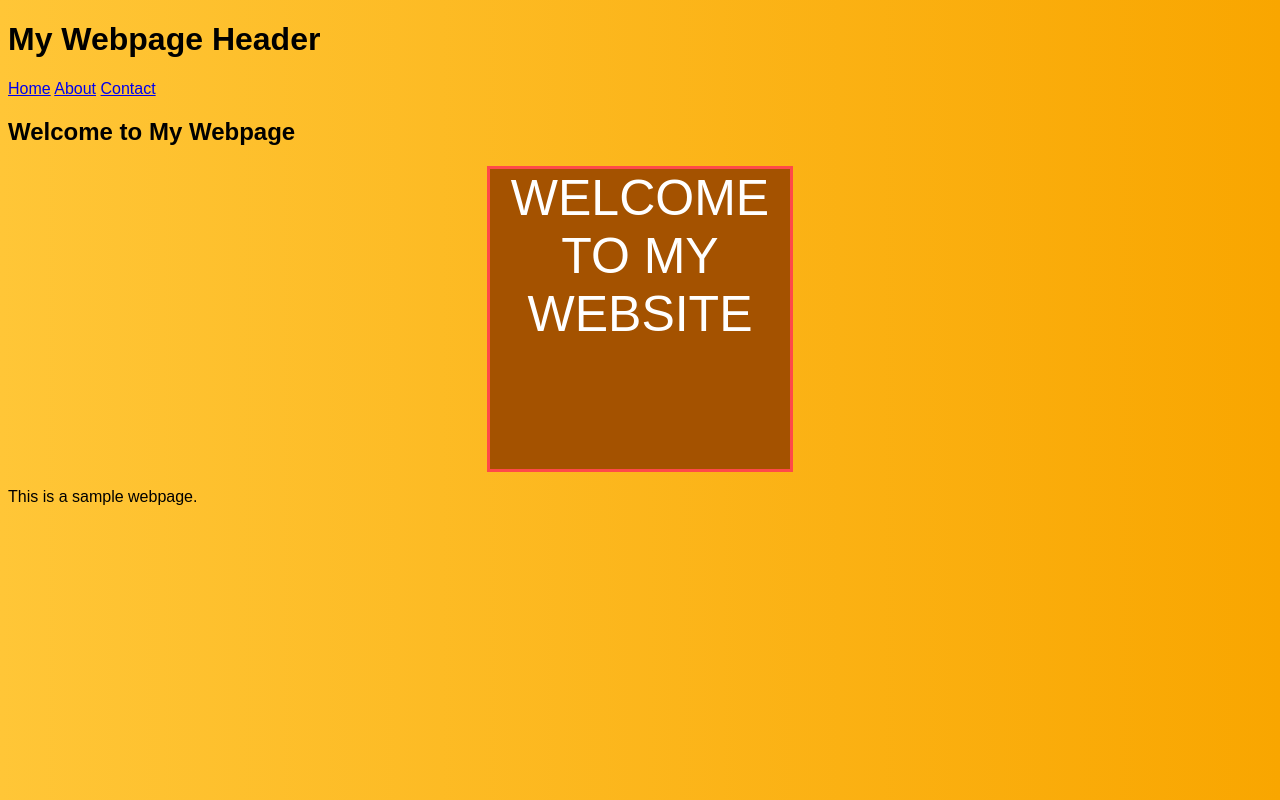
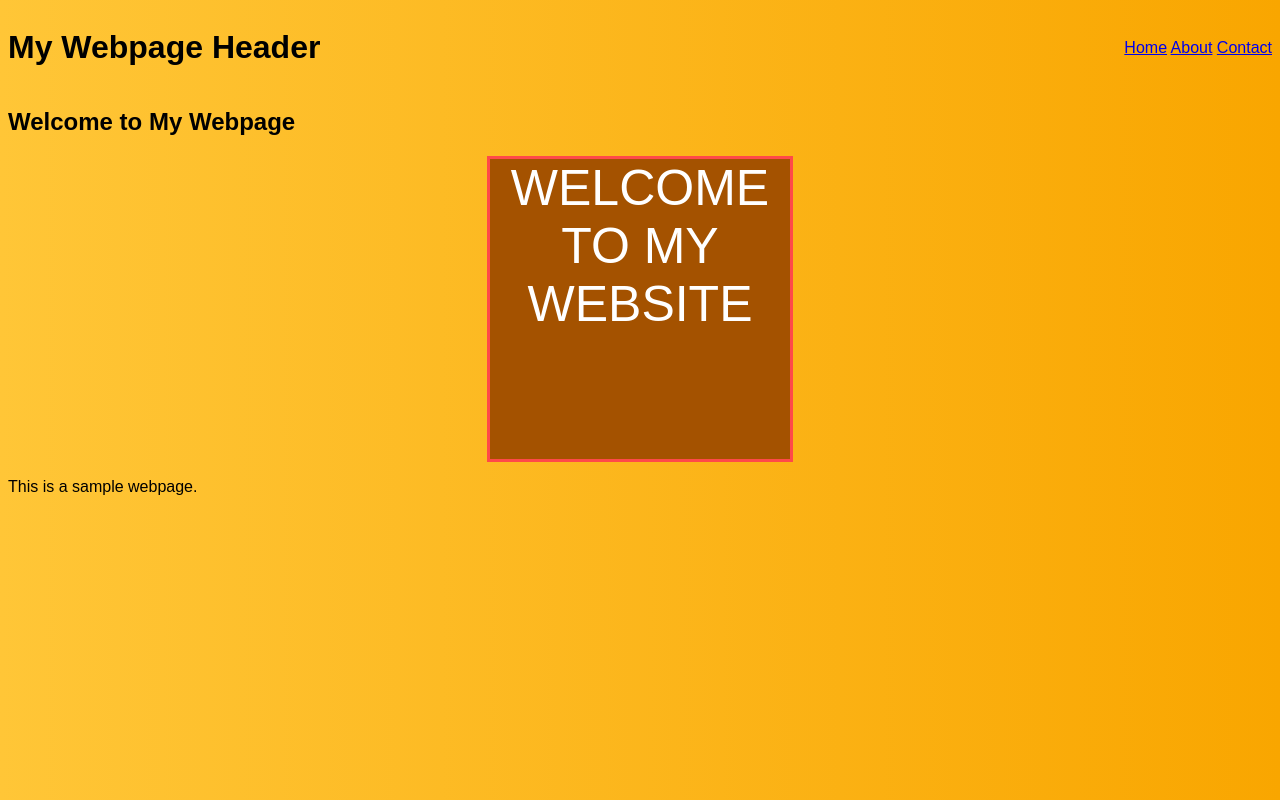
Before and after one commit to sdanieldid/ct-portfolio, a plain HTML site: page index.html in a window 1280 px wide. Drawn offline with Linux system fonts and the light colour scheme.

Commit message:
update with header

```diff
--- a/index.html
+++ b/index.html
@@ -12,7 +12,7 @@
 
 
 <body>
-
+    <div class="page-layout">
         <header>
             <h1>My Webpage Header</h1>
             <nav>
@@ -22,6 +22,8 @@
             </nav>
         </header>
 
+
+
         <main>
             <h2>Welcome to My Webpage</h2>
             <div class='centre-square' style="text-align: center;">
@@ -30,6 +32,7 @@
         </main>
 
         <p>This is a sample webpage.</p>
+    </div>
 </body>
 
 </html>
--- a/style.css
+++ b/style.css
@@ -21,3 +21,15 @@
     width: 300px;
     background-color: rgb(164, 82, 0);
 }
+
+.page-layout {
+    display: flex;
+    flex-direction: column;
+    justify-content: space-between;
+}
+
+header {
+    display: flex;
+    justify-content: space-between;
+    align-items: center;
+}
```
Lines whose indentation alone changed are shown as unchanged.
